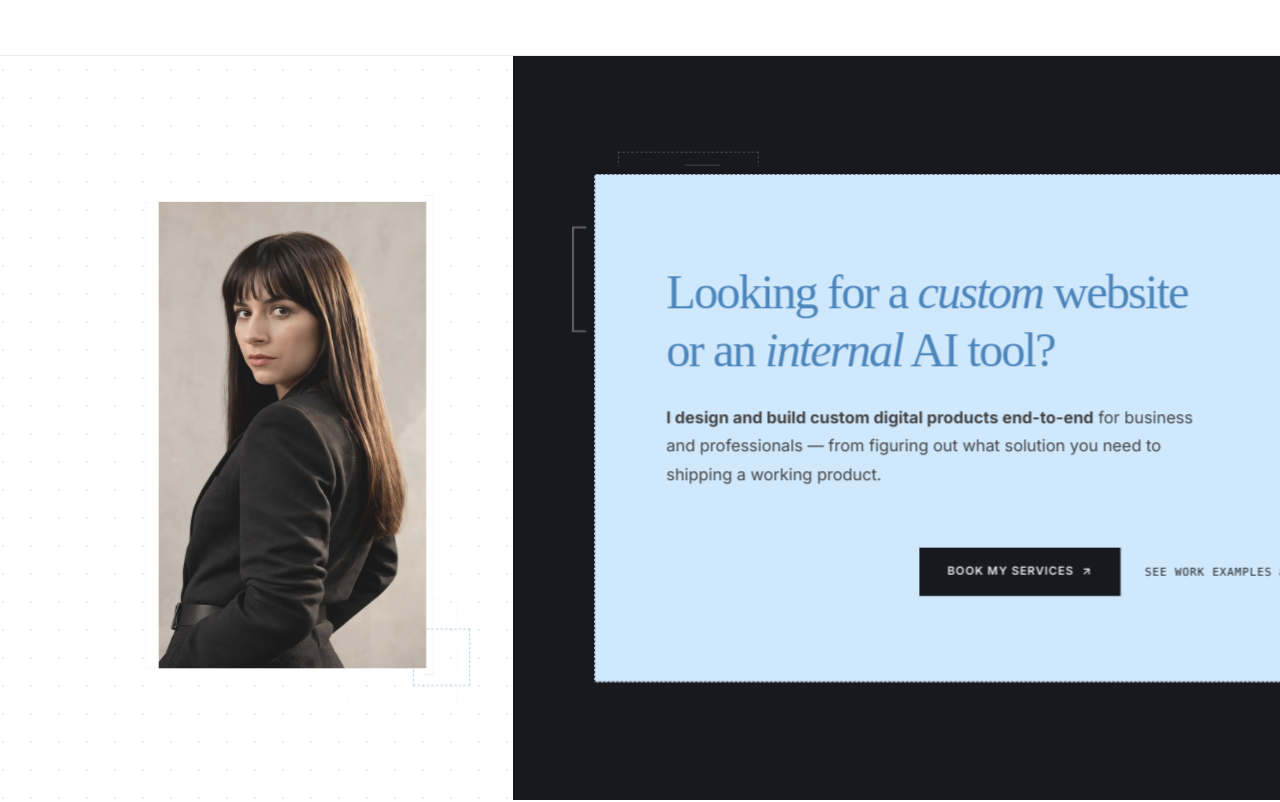
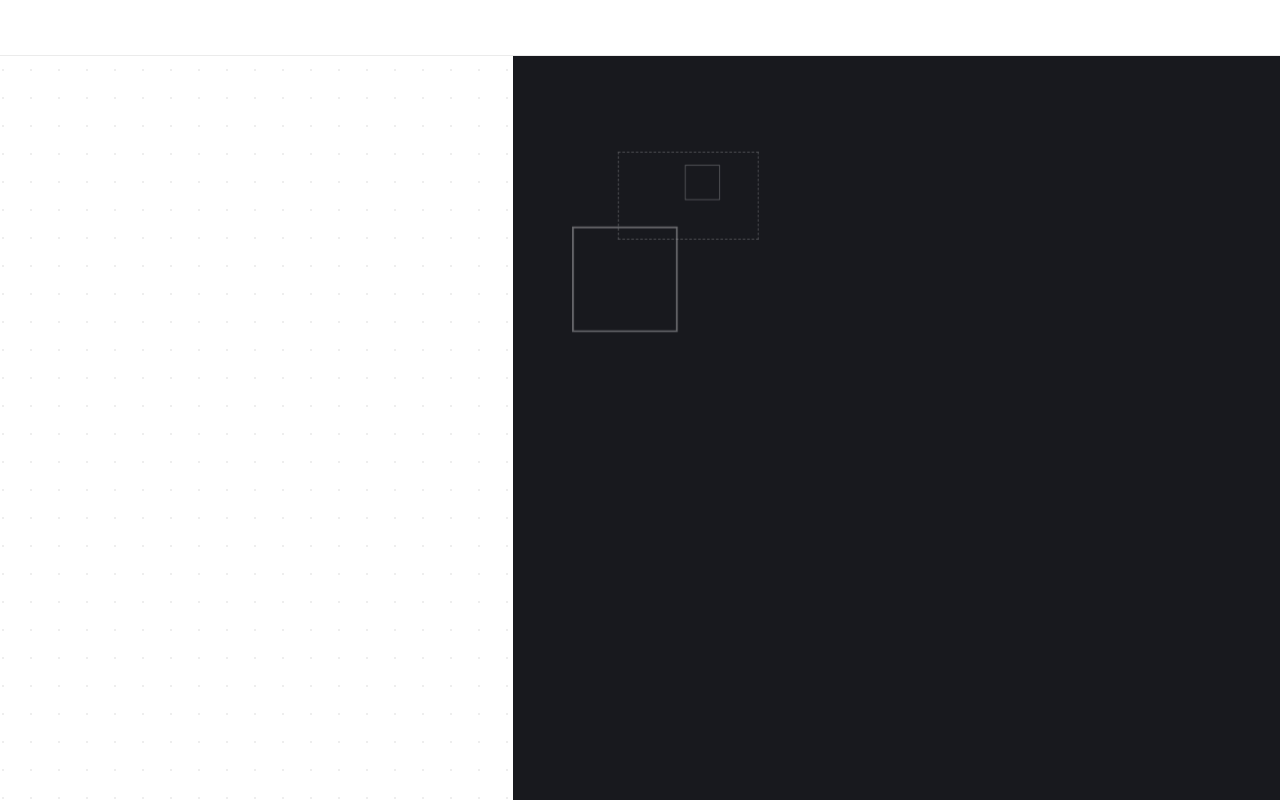
Before and after one commit to Irene2828/porfoliojuly, a Next.js app: page / in a window 1280 px wide. Shown: the top 802 px of the page. Built offline with nearby package versions, Linux system fonts and the light colour scheme; no server answers; the database is empty; a web font is replaced by a local one.

Commit message:
Remove hero swap motion, let image and text fade in at final positions

```diff
--- a/src/app/components/Hero.css
+++ b/src/app/components/Hero.css
@@ -108,7 +108,6 @@
 
 .hero-container {
   display: flex;
-  flex-direction: row-reverse;
   align-items: center; /* align center of beige frame and image */
   justify-content: space-between;
   gap: clamp(1.6875rem, 3.75vw, 3rem);
@@ -188,11 +187,10 @@
 
 @keyframes heroCopySwap {
   0% {
-    transform: translateX(0);
-  }
-
+    opacity: 0;
+  }
   100% {
-    transform: translateX(calc(-1 * var(--hero-column-swap-distance) - 10%));
+    opacity: 1;
   }
 }
 
@@ -642,11 +640,10 @@
 
 @keyframes heroImageSwap {
   0% {
-    transform: translate(0, 0) scale(1);
-  }
-
+    opacity: 0;
+  }
   100% {
-    transform: translate(calc(var(--hero-image-swap-distance) * 1.1 - 5vw), 0) scale(1); /* align in the center vertically, moved 5vw closer to left */
+    opacity: 1;
   }
 }
 
```
